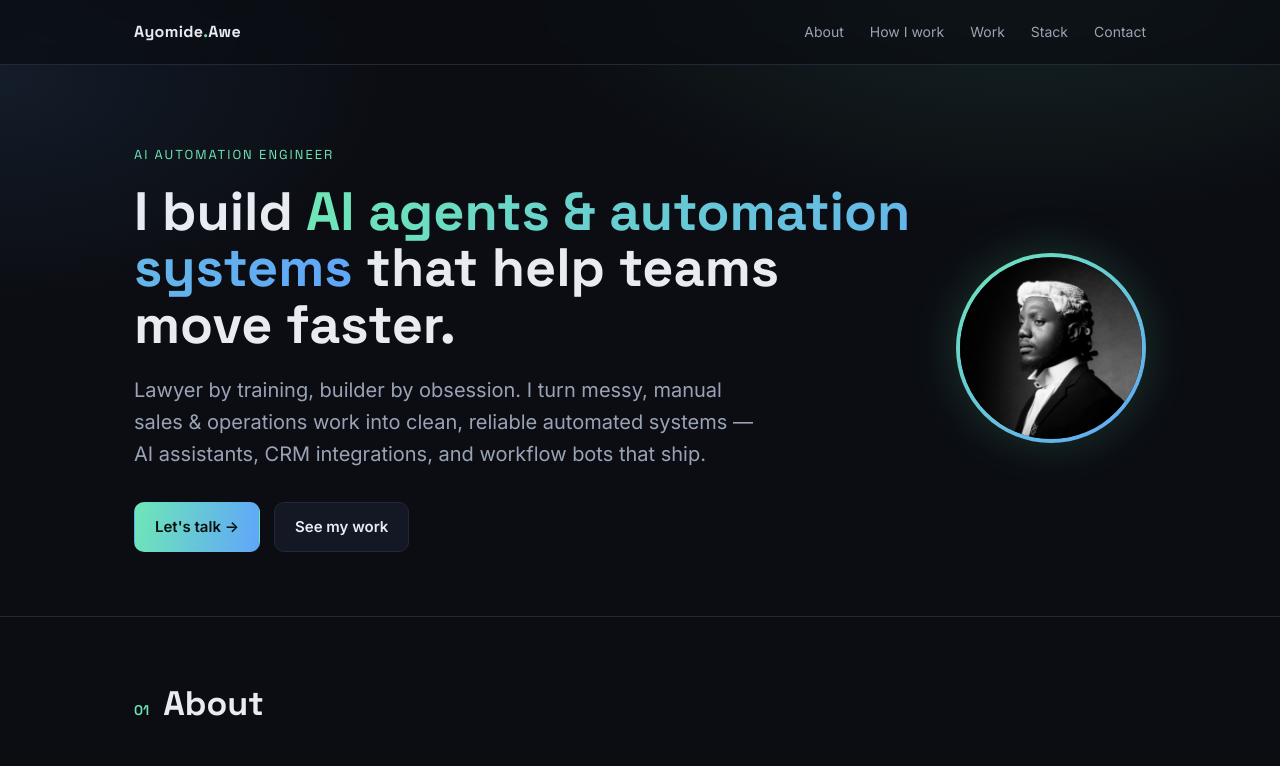
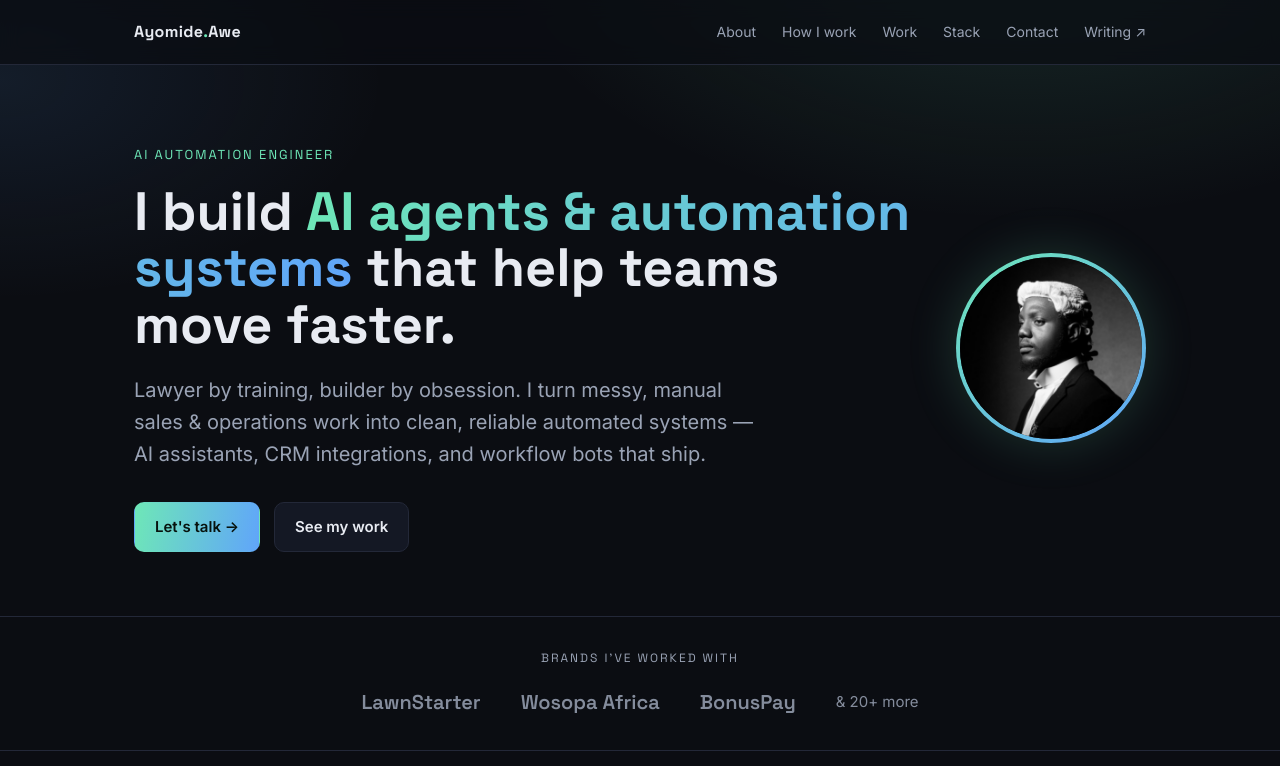
Before and after one commit to realaweayomide/realaweayomide.github.io, a plain HTML site: page index.html in a window 1280 px wide. Shown: the top 766 px of the page. Drawn offline with Linux system fonts and the light colour scheme.

Commit message:
Add files via upload

```diff
--- a/index.html
+++ b/index.html
@@ -55,6 +55,14 @@
   .avatar{width:100%;height:100%;border-radius:50%;object-fit:cover;display:block;background:var(--card)}
   .avatar-fallback{width:100%;height:100%;border-radius:50%;display:flex;align-items:center;justify-content:center;background:var(--card);font-family:var(--display);font-weight:700;font-size:58px;color:var(--accent)}
   @media(max-width:720px){.avatar-ring{width:130px;height:130px}.avatar-fallback{font-size:40px}}
+
+  /* BRANDS */
+  .brands{padding:32px 0;border-top:1px solid var(--line)}
+  .brands .lab{font-family:var(--display);font-size:12px;letter-spacing:2px;text-transform:uppercase;color:var(--muted);text-align:center;margin:0 0 18px}
+  .brand-row{display:flex;justify-content:center;align-items:center;gap:40px;flex-wrap:wrap}
+  .brand-row span{font-family:var(--display);font-weight:600;font-size:20px;color:var(--muted);opacity:.85;transition:color .2s,opacity .2s}
+  .brand-row span:hover{color:var(--text);opacity:1}
+  .brand-row .more{font-family:var(--font);font-weight:400;font-size:15px}
 
   section{padding:60px 0;border-top:1px solid var(--line)}
   .sec-head{display:flex;align-items:baseline;gap:14px;margin-bottom:38px}
@@ -120,6 +128,7 @@
       <a href="#work">Work</a>
       <a href="#skills">Stack</a>
       <a href="#contact">Contact</a>
+      <a href="https://mystiquewrites.lovable.app/" target="_blank" rel="noopener">Writing ↗</a>
     </nav>
   </div>
 </header>
@@ -142,6 +151,19 @@
           <img class="avatar" src="me.jpg" alt="Ayomide Awe"
                onerror="this.outerHTML='&lt;div class=\'avatar-fallback\'&gt;AA&lt;/div&gt;'">
         </div>
+      </div>
+    </div>
+  </section>
+
+  <!-- BRANDS -->
+  <section class="brands">
+    <div class="wrap">
+      <p class="lab">Brands I've worked with</p>
+      <div class="brand-row">
+        <span>LawnStarter</span>
+        <span>Wosopa Africa</span>
+        <span>BonusPay</span>
+        <span class="more">&amp; 20+ more</span>
       </div>
     </div>
   </section>
@@ -264,7 +286,7 @@
         </div>
 
       </div>
-      <p style="color:var(--muted);font-size:14px;margin-top:22px">Client details anonymized. Open-source demo builds &amp; code samples on request — <a href="https://github.com/realaweayomide" style="color:var(--accent)">github.com/realaweayomide</a>.</p>
+      <p style="color:var(--muted);font-size:14px;margin-top:22px">Client details are anonymized to respect confidentiality. Open-source demo builds are on the way — follow along at <a href="https://github.com/realaweayomide" style="color:var(--accent)">github.com/realaweayomide</a>.</p>
     </div>
   </section>
 
@@ -307,7 +329,7 @@
 <footer>
   <div class="wrap foot-inner">
     <span>© <span id="yr"></span> Ayomide Awe</span>
-    <span>Built from scratch · <a href="mailto:realaweayomide@gmail.com">realaweayomide@gmail.com</a></span>
+    <span>Also a <a href="https://mystiquewrites.lovable.app/" target="_blank" rel="noopener">content writer &amp; copywriter</a> · <a href="mailto:realaweayomide@gmail.com">realaweayomide@gmail.com</a></span>
   </div>
 </footer>
 <script>document.getElementById('yr').textContent=new Date().getFullYear();</script>
```
